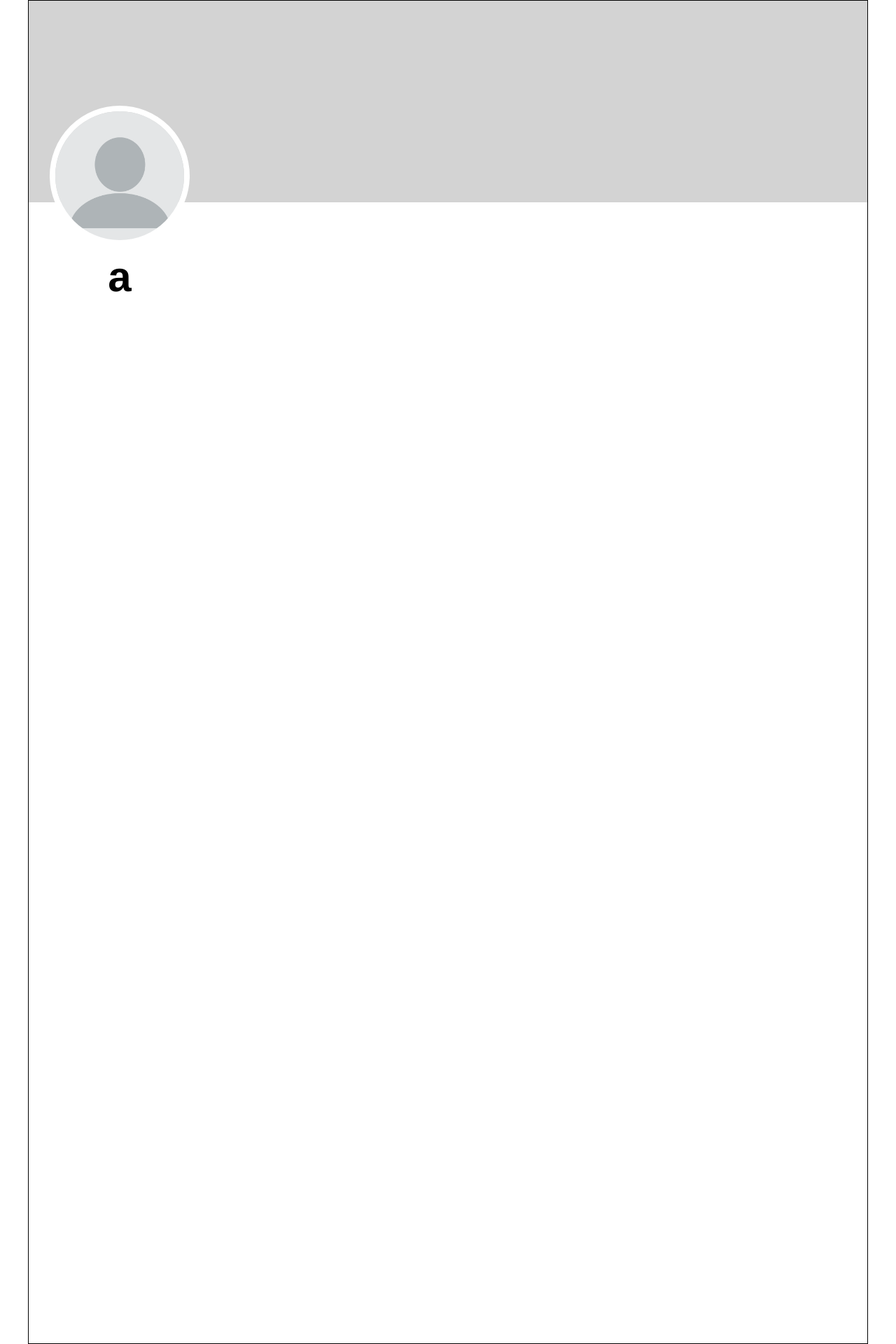
After one commit to balbertle/Personalizd, a Flask app: page /a in a window 1280 px wide. The commit adds this page. Shown: the whole page at 70% size. Run offline with Flask 2, Linux system fonts and the light colour scheme; some libraries are stand-ins or nearby versions; some web fonts are replaced.

Commit message:
version 3

```diff
--- a/app.py
+++ b/app.py
@@ -6,7 +6,7 @@ from flask import Flask, flash, redirect, render_template, request, session
 from flask_session import Session
 from tempfile import mkdtemp
 from werkzeug.security import check_password_hash, generate_password_hash
-from helpers import getmovieposter, get_trending_movie_ids, get_movie_details, get_movie_id_by_name, get_movie_backdrop
+from helpers import getmovieposter, get_trending_movie_ids, get_movie_details, get_movie_id_by_name, get_movie_backdrop, get_ratings_by_user_and_movie
 
 
 app = Flask(__name__, static_url_path='/static', static_folder='static')
@@ -89,9 +89,9 @@ def register():
         rows = db.execute("SELECT * FROM users WHERE username = ?", username)
         if len(rows) == 1:
             return render_template("apology.html")
-        hash = generate_password_hash(password);
+        hash = generate_password_hash(password)
 
-        db.execute("INSERT INTO users (username, hash) VALUES(?, ?)", username, hash)
+        db.execute("INSERT INTO users ( username, hash) VALUES(?, ?, ?)", username, hash)
         rows = db.execute("SELECT * FROM users WHERE username = ?", username)
         session["user_id"] = rows[0]["id"]
         return redirect("/")
@@ -109,7 +109,11 @@ def index():
     if "user_id" not in session:
         return render_template("index.html", poster_url1 = poster_links[0], poster_url2 = poster_links[1], poster_url3 = poster_links[2], poster_url4 = poster_links[3], poster_url5 = poster_links[4], poster_url6 = poster_links[5], poster_url7 = poster_links[6], poster_url8 = poster_links[7])
     user_id = session["user_id"]
-    return render_template("layout.html")
+    result = db.execute("SELECT username FROM users WHERE id = ?", user_id)
+    for row in result:
+        username = row['username']
+        break
+    return render_template("layout.html", username = username)
 
 @app.route("/logout")
 def logout():
@@ -132,23 +136,29 @@ def movies():
 @app.route('/movie/<movie_name>', methods=["GET", "POST"])
 def movie_page(movie_name):
     if request.method == "GET":
+        user_id = session["user_id"]
         movie_id = get_movie_id_by_name(movie_name)
         if movie_id:
             movie_details = get_movie_details(movie_id)
             backdrop = get_movie_backdrop(movie_id)
-            return render_template('movie.html', movie_details=movie_details, backdrop = backdrop)
+
+            user_ratings = get_ratings_by_user_and_movie(user_id, movie_id)
+
+            return render_template('movie.html', movie_details=movie_details, backdrop=backdrop, user_ratings=user_ratings)
         else:
             return render_template('error_page.html')
     if request.method == "POST":
         selected_rating = request.form.get('rating')
-
+        movie_id = get_movie_id_by_name(movie_name)
+        user_id = session["user_id"]
+        array = get_ratings_by_user_and_movie(user_id, movie_id)
+        if len(array) > 0:
+            if float(selected_rating) == array[0]:
+                return
         if selected_rating:
-            # Connect to the movie ratings database and insert the rating
             conn = sqlite3.connect('ratings.db')
             cursor = conn.cursor()
 
-            movie_id = 123  # Replace with the actual movie ID
-            user_id = 456   # Replace with the actual user ID
 
             cursor.execute('''
                 INSERT INTO movie_ratings (movie_id, user_id, rating)
@@ -163,3 +173,7 @@ def movie_page(movie_name):
             return "Please select a rating before submitting."
 if __name__ == '__main__':
     app.run(debug=True)
+
+@app.route("/<username>", methods=["GET", "POST"])
+def profile_page(username):
+    return render_template("profile.html", username = username)
--- a/static/loginstyles.css
+++ b/static/loginstyles.css
@@ -120,12 +120,12 @@ body, html {
 }
 
 .backdrop {
+    background-color: lightgray;
     margin-top: 0;
-    position: absolute;
     top: 0;
     left: 0;
     width: 100%;
-    height: 35vh;
+    height: 15%;
     object-fit: cover; /* This ensures the image covers the container */
     z-index: -1; /* Put the backdrop image behind other content */
     position: absolute;
@@ -231,3 +231,19 @@ input:checked ~ label:hover ~ label,
 label:hover ~ input:checked ~ label {
     color: rgb(28, 107, 6);
 }
+
+.profilepic {
+    width:200px;
+    border-radius: 150px;
+    margin-top: 150px;
+    margin-left: 30px;
+    border: 8px solid white;
+}
+.username{
+    margin-left:30px;
+    font-size: 60px;
+    font-weight: bold;
+    font-family: Helvetica, Arial, sans-serif;
+    width:200px;
+    text-align: center;
+}
--- a/templates/layout.html
+++ b/templates/layout.html
@@ -25,7 +25,7 @@
           <a href="/home">Home</a>
         </div>
         <div class = "sidebarblocks">
-          <a href="profile">Profile</a>
+          <a href="/{{ username }}">Profile</a>
         </div>
         <div class = "sidebarblocks">
           <a href="inbox">Inbox</a>
@@ -40,10 +40,10 @@
           <a href="/tvshows">TV Shows</a>
         </div>
         <div class = "sidebarblocks">
-          <a href="lists">Lists</a>
+          <a href="/lists">Lists</a>
         </div>
         <div class = "sidebarblocks">
-          <a href="diary">Diary</a>
+          <a href="/diary">Diary</a>
         </div>
         <div class = "searchbar">
           <input type ="text" placeholder=" Search..." name="search" autocomplete="off">
--- /dev/null
+++ b/templates/profile.html
@@ -0,0 +1,14 @@
+{% extends "layout.html" %}
+
+{% block title %}
+{% endblock %}
+
+{% block main %}
+    <body>
+        <div class="feed">
+            <div class = "backdrop"></div>
+            <img class = "profilepic" src = "../static/blank-profile-picture-973460_1280.png">
+            <p class = 'username'>{{username}}</p>
+        </div>
+    </body>
+{% endblock %}
```
Also changed, not shown: helpers.py (+21 -0 lines), templates/movie.html (+10 -10 lines), personalizd.db, ratings.db, static/blank-profile-picture-973460_1280.png (added), 2 other files.
